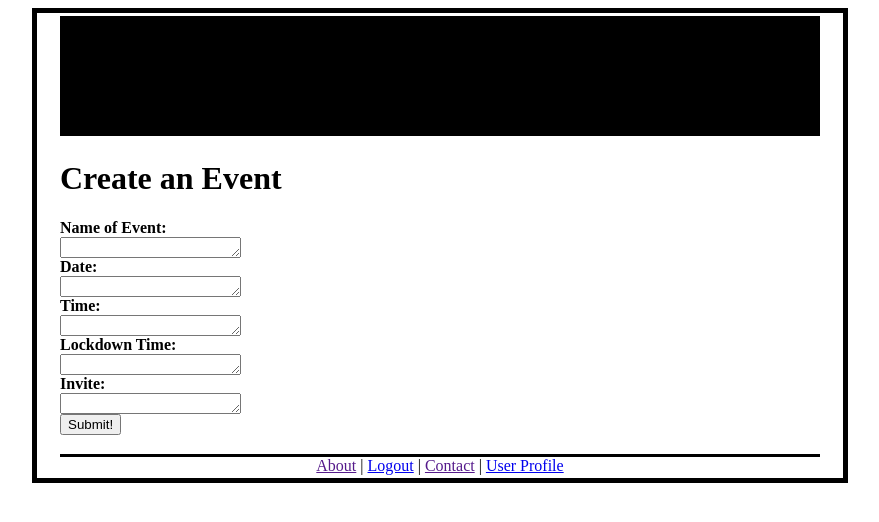
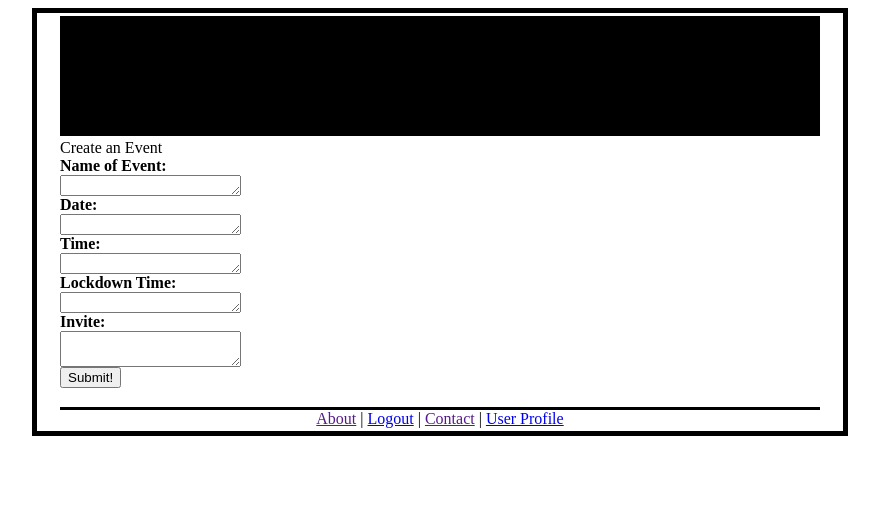
Before and after one commit to josephsw/lunchbreak, a plain HTML site: page createEvent.html in a window 1280 px wide. Shown: the whole page, without its empty margins (200-1079 px from the left). Drawn offline with Linux system fonts and the light colour scheme.

Commit message:
Update createEvent.html

```diff
--- a/createEvent.html
+++ b/createEvent.html
@@ -12,18 +12,19 @@
 			</div>
 
 			<div id=main>
-				<h1><b>Create an Event</b></h1>
+				<div id=eventname>Create an Event</div>
 				<form action="/sign" method="post">
 					<b>Name of Event: </b><div><textarea name="eventName" rows="1" cols="20"></textarea></div>
 					<b>Date: </b><div><textarea name="date" rows="1" cols="20"></textarea></div>
 					<b>Time: </b><div><textarea name="time" rows="1" cols="20"></textarea></div>
 					<b>Lockdown Time: </b><div><textarea name="lockdownTime" rows="1" cols="20"></textarea></div>
-					<b>Invite: </b><div><textarea name="invite" rows="1" cols="20"></textarea></div>
+					<b>Invite: </b><div><textarea name="invite" rows=variable cols="20"></textarea></div>
 					<div><input type="submit" value="Submit!"></div>
 				</form>
 			</div>
 			<div id=footer>
-				<a href="">About</a> | <a href="{{ url }}">Logout</a> | <a href="" >Contact</a> | <a href="/">User Profile</a>			</div>
+			    <a href="">About</a> | <a href="{{ url }}">Logout</a> | <a href="" >Contact</a> | <a href="{{ editPreferences }}">User Profile</a>
+			</div>
 		</div>
 	</body>
 </html>
```
